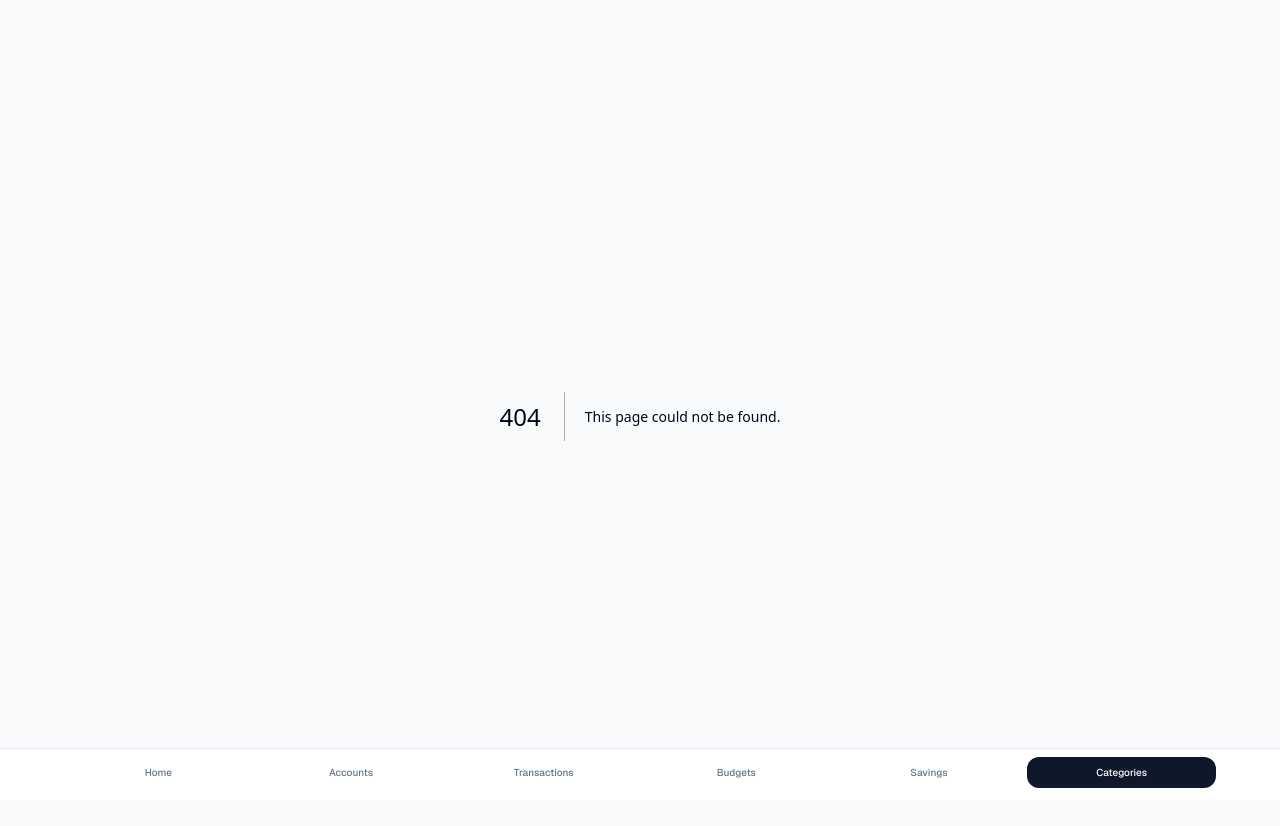
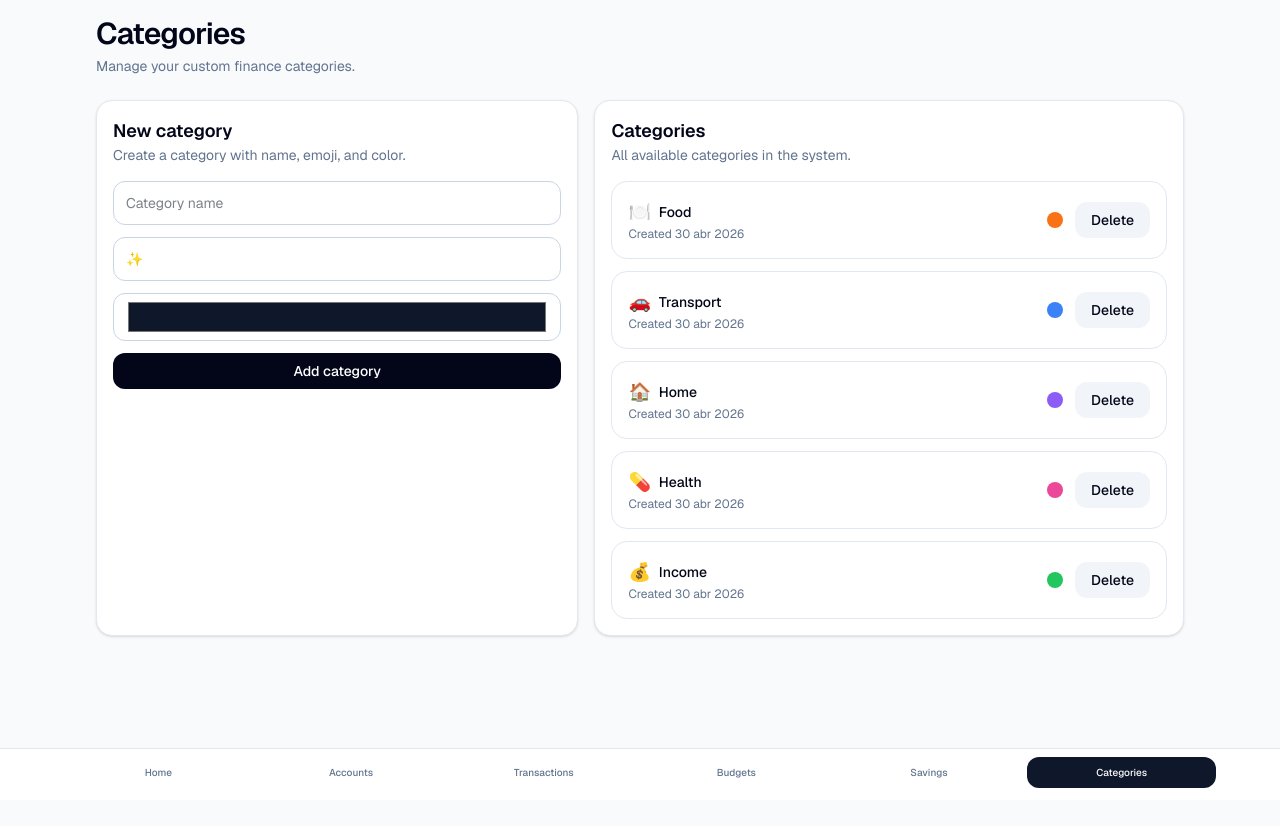
Before and after one commit to Pdwxn/spendwise, a Next.js app in the folder client/: page /categories in a window 1280 px wide. Before the commit this address had no page. Shown: the top 826 px of the page. After the commit the page ends 800 px from the top, so only its background shows below. Built offline with nearby package versions, Linux system fonts and the light colour scheme.

Commit message:
Add Categories management page with CategoryForm and CategoryList components. Implement CategoryDetailPage for viewing transactions by category, and CategoryTransactions component for displaying transactions linked to a specific category.

```diff
--- /dev/null
+++ b/client/app/categories/[categoryId]/page.tsx
@@ -0,0 +1,23 @@
+import { PageHeader } from "@/components/layout/PageHeader";
+import { CategoryTransactions } from "@/components/categories/CategoryTransactions";
+
+type CategoryDetailPageProps = {
+  params: Promise<{
+    categoryId: string;
+  }>;
+};
+
+export default async function CategoryDetailPage({ params }: CategoryDetailPageProps) {
+  const { categoryId } = await params;
+
+  return (
+    <div className="space-y-6">
+      <PageHeader
+        title="Category detail"
+        description="Transactions associated with a single category."
+      />
+
+      <CategoryTransactions categoryId={categoryId} />
+    </div>
+  );
+}
--- /dev/null
+++ b/client/app/categories/page.tsx
@@ -0,0 +1,19 @@
+import { CategoryForm } from "@/components/categories/CategoryForm";
+import { CategoryList } from "@/components/categories/CategoryList";
+import { PageHeader } from "@/components/layout/PageHeader";
+
+export default function CategoriesPage() {
+  return (
+    <div className="space-y-6">
+      <PageHeader
+        title="Categories"
+        description="Manage your custom finance categories."
+      />
+
+      <section className="grid gap-4 lg:grid-cols-[0.9fr_1.1fr]">
+        <CategoryForm />
+        <CategoryList />
+      </section>
+    </div>
+  );
+}
--- /dev/null
+++ b/client/components/categories/CategoryForm.tsx
@@ -0,0 +1,73 @@
+"use client";
+
+import type { FormEvent } from "react";
+import { useState } from "react";
+import { Button } from "@/components/ui/Button";
+import { Card } from "@/components/ui/Card";
+import { Input } from "@/components/ui/Input";
+import { useFinance } from "@/hooks/useFinance";
+import type { HexColor } from "@/types";
+
+const defaultColor = "#0f172a";
+
+export function CategoryForm() {
+  const { actions } = useFinance();
+  const [name, setName] = useState("");
+  const [emoji, setEmoji] = useState("✨");
+  const [color, setColor] = useState<HexColor>(defaultColor);
+
+  function handleSubmit(event: FormEvent<HTMLFormElement>) {
+    event.preventDefault();
+
+    const trimmedName = name.trim();
+    const trimmedEmoji = emoji.trim();
+
+    if (!trimmedName || !trimmedEmoji) {
+      return;
+    }
+
+    actions.addCategory({
+      name: trimmedName,
+      emoji: trimmedEmoji,
+      color,
+    });
+
+    setName("");
+    setEmoji("✨");
+    setColor(defaultColor);
+  }
+
+  return (
+    <Card className="space-y-4">
+      <div>
+        <h2 className="text-lg font-semibold text-slate-950">New category</h2>
+        <p className="text-sm text-slate-500">Create a category with name, emoji, and color.</p>
+      </div>
+
+      <form className="space-y-3" onSubmit={handleSubmit}>
+        <Input
+          value={name}
+          onChange={(event) => setName(event.target.value)}
+          placeholder="Category name"
+          aria-label="Category name"
+        />
+        <Input
+          value={emoji}
+          onChange={(event) => setEmoji(event.target.value)}
+          placeholder="Emoji"
+          aria-label="Category emoji"
+        />
+        <Input
+          type="color"
+          value={color}
+          onChange={(event) => setColor(event.target.value as HexColor)}
+          aria-label="Category color"
+          className="h-12 p-1"
+        />
+        <Button type="submit" className="w-full">
+          Add category
+        </Button>
+      </form>
+    </Card>
+  );
+}
--- /dev/null
+++ b/client/components/categories/CategoryList.tsx
@@ -0,0 +1,46 @@
+"use client";
+
+import Link from "next/link";
+import { Button } from "@/components/ui/Button";
+import { Card } from "@/components/ui/Card";
+import { EmptyState } from "@/components/ui/EmptyState";
+import { useFinance } from "@/hooks/useFinance";
+import { formatShortDate } from "@/utils/formatters";
+
+export function CategoryList() {
+  const {
+    state: { categories },
+    actions,
+  } = useFinance();
+
+  return (
+    <Card className="space-y-4">
+      <div>
+        <h2 className="text-lg font-semibold text-slate-950">Categories</h2>
+        <p className="text-sm text-slate-500">All available categories in the system.</p>
+      </div>
+
+      {categories.length === 0 ? (
+        <EmptyState title="No categories yet" description="Create your first category to start tracking spending." />
+      ) : (
+        <div className="space-y-3">
+          {categories.map((category) => (
+            <div key={category.id} className="flex items-center justify-between gap-3 rounded-2xl border border-slate-200 p-4">
+              <Link href={`/categories/${category.id}`} className="min-w-0 flex-1">
+                <div className="flex items-center gap-2">
+                  <span className="text-lg">{category.emoji}</span>
+                  <p className="truncate text-sm font-medium text-slate-950">{category.name}</p>
+                </div>
+                <p className="text-xs text-slate-500">Created {formatShortDate(category.createdAt)}</p>
+              </Link>
+              <div className="h-4 w-4 rounded-full" style={{ backgroundColor: category.color }} />
+              <Button variant="secondary" type="button" onClick={() => actions.removeCategory(category.id)}>
+                Delete
+              </Button>
+            </div>
+          ))}
+        </div>
+      )}
+    </Card>
+  );
+}
--- /dev/null
+++ b/client/components/categories/CategoryTransactions.tsx
@@ -0,0 +1,63 @@
+"use client";
+
+import Link from "next/link";
+import { Card } from "@/components/ui/Card";
+import { EmptyState } from "@/components/ui/EmptyState";
+import { useFinance } from "@/hooks/useFinance";
+import { filterTransactions } from "@/utils/calculations";
+import { formatCurrency, formatShortDate } from "@/utils/formatters";
+
+type CategoryTransactionsProps = {
+  categoryId: string;
+};
+
+export function CategoryTransactions({ categoryId }: CategoryTransactionsProps) {
+  const {
+    state: { categories, transactions },
+  } = useFinance();
+
+  const category = categories.find((item) => item.id === categoryId);
+  const categoryTransactions = filterTransactions(transactions, { categoryId }).sort((left, right) => right.date.localeCompare(left.date));
+
+  if (!category) {
+    return (
+      <EmptyState
+        title="Category not found"
+        description="The requested category does not exist or was removed."
+        action={<Link href="/categories" className="text-sm font-medium text-slate-950 underline">Back to categories</Link>}
+      />
+    );
+  }
+
+  return (
+    <Card className="space-y-4">
+      <div className="flex items-start justify-between gap-4">
+        <div>
+          <p className="text-3xl">{category.emoji}</p>
+          <h2 className="mt-2 text-lg font-semibold text-slate-950">{category.name}</h2>
+          <p className="text-sm text-slate-500">Transactions linked to this category.</p>
+        </div>
+        <div className="h-5 w-5 rounded-full" style={{ backgroundColor: category.color }} />
+      </div>
+
+      {categoryTransactions.length === 0 ? (
+        <EmptyState title="No transactions" description="There are no transactions assigned to this category yet." />
+      ) : (
+        <div className="space-y-3">
+          {categoryTransactions.map((transaction) => (
+            <div key={transaction.id} className="flex items-center justify-between gap-3 rounded-2xl border border-slate-200 p-4">
+              <div className="min-w-0">
+                <p className="truncate text-sm font-medium text-slate-950">{transaction.description}</p>
+                <p className="text-xs text-slate-500">{formatShortDate(transaction.date)}</p>
+              </div>
+              <p className={`text-sm font-semibold ${transaction.type === "expense" ? "text-rose-600" : "text-emerald-600"}`}>
+                {transaction.type === "expense" ? "-" : "+"}
+                {formatCurrency(transaction.amount)}
+              </p>
+            </div>
+          ))}
+        </div>
+      )}
+    </Card>
+  );
+}
```
